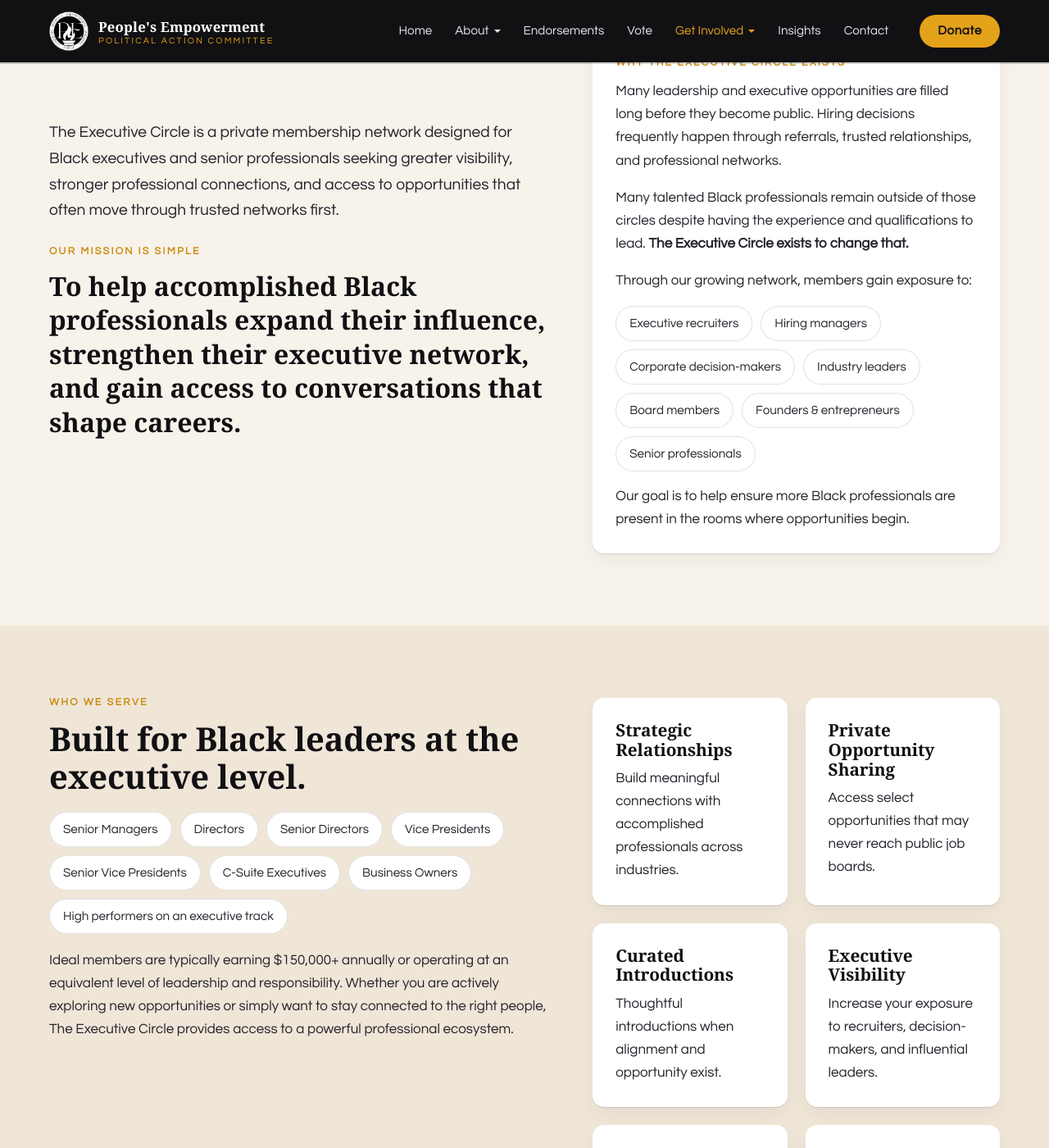
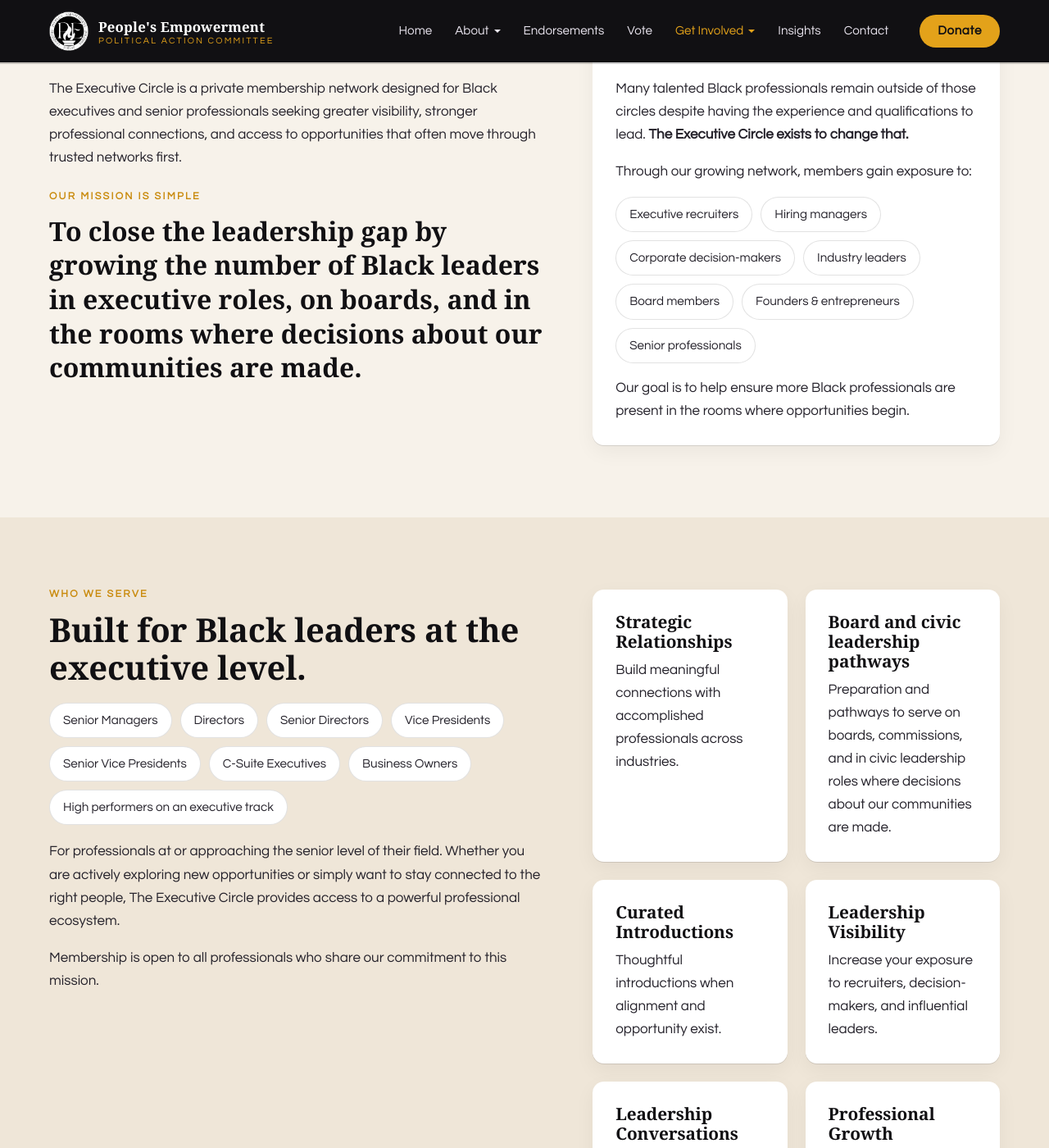
Before and after one commit to PEPACNC/pepac-site, a Jekyll site: the page built from executive-circle.html, in a window 1280 px wide and 1400 px high, scrolled down 747 px. Shown: the whole window at 82% size. Built offline with Jekyll 4.4.1, drawn with Linux system fonts in a browser that asks for light colours; some web fonts are replaced; some of the changed text lies outside the part shown.

Commit message:
Executive Circle copy updates

```diff
--- a/executive-circle.html
+++ b/executive-circle.html
@@ -5,16 +5,17 @@
 redirect_from:
   - /copy-of-business-owner-support
 eyebrow: The Executive Circle
-heading: Private Access. Strategic Relationships. Executive Opportunity.
+heading: Building the Next Generation of Black Leadership.
 lede: "The most influential career opportunities rarely begin with a job posting. They begin with relationships."
 description: "The Executive Circle is a private membership network for Black executives and senior professionals."
 ---
 <section class="section">
   <div class="wrap split">
     <div>
-      <p class="lede">The Executive Circle is a private membership network designed for Black executives and senior professionals seeking greater visibility, stronger professional connections, and access to opportunities that often move through trusted networks first.</p>
+      <p class="lede">The Executive Circle is a membership level of People’s Empowerment PAC. Member dues support PEPAC’s work to expand economic opportunity and leadership in Black and underserved communities across North Carolina.</p>
+      <p>The Executive Circle is a private membership network designed for Black executives and senior professionals seeking greater visibility, stronger professional connections, and access to opportunities that often move through trusted networks first.</p>
       <p class="eyebrow" style="margin-top:28px">Our mission is simple</p>
-      <p class="statement">To help accomplished Black professionals expand their influence, strengthen their executive network, and gain access to conversations that shape careers.</p>
+      <p class="statement">To close the leadership gap by growing the number of Black leaders in executive roles, on boards, and in the rooms where decisions about our communities are made.</p>
     </div>
     <div class="card accent-gold">
       <p class="eyebrow">Why The Executive Circle Exists</p>
@@ -34,13 +35,14 @@
         <p class="eyebrow">Who We Serve</p>
         <h2>Built for Black leaders at the executive level.</h2>
         <ul class="chips"><li>Senior Managers</li><li>Directors</li><li>Senior Directors</li><li>Vice Presidents</li><li>Senior Vice Presidents</li><li>C-Suite Executives</li><li>Business Owners</li><li>High performers on an executive track</li></ul>
-        <p style="margin-top:18px">Ideal members are typically earning $150,000+ annually or operating at an equivalent level of leadership and responsibility. Whether you are actively exploring new opportunities or simply want to stay connected to the right people, The Executive Circle provides access to a powerful professional ecosystem.</p>
+        <p style="margin-top:18px">For professionals at or approaching the senior level of their field. Whether you are actively exploring new opportunities or simply want to stay connected to the right people, The Executive Circle provides access to a powerful professional ecosystem.</p>
+        <p>Membership is open to all professionals who share our commitment to this mission.</p>
       </div>
       <div class="grid grid-2">
         <div class="card"><h3>Strategic Relationships</h3><p>Build meaningful connections with accomplished professionals across industries.</p></div>
-        <div class="card"><h3>Private Opportunity Sharing</h3><p>Access select opportunities that may never reach public job boards.</p></div>
+        <div class="card"><h3>Board and civic leadership pathways</h3><p>Preparation and pathways to serve on boards, commissions, and in civic leadership roles where decisions about our communities are made.</p></div>
         <div class="card"><h3>Curated Introductions</h3><p>Thoughtful introductions when alignment and opportunity exist.</p></div>
-        <div class="card"><h3>Executive Visibility</h3><p>Increase your exposure to recruiters, decision-makers, and influential leaders.</p></div>
+        <div class="card"><h3>Leadership Visibility</h3><p>Increase your exposure to recruiters, decision-makers, and influential leaders.</p></div>
         <div class="card"><h3>Leadership Conversations</h3><p>Private discussions on leadership, career advancement, and executive success.</p></div>
         <div class="card"><h3>Professional Growth</h3><p>Development opportunities, resources, and events for senior-level professionals.</p></div>
       </div>
@@ -56,7 +58,7 @@
         <h3>Founding Membership</h3>
         <div class="price">$59<span style="font-size:1rem">/month</span></div>
         <div class="per">Perfect for professionals seeking strategic relationships and expanded visibility.</div>
-        <ul class="ticks"><li>Executive Circle community access</li><li>Executive networking opportunities</li><li>Curated introductions</li><li>Recruiter visibility</li><li>Leadership discussions</li><li>Opportunity sharing</li><li>Member-only resources</li></ul>
+        <ul class="ticks"><li>Executive Circle community access</li><li>Executive networking opportunities</li><li>Curated introductions</li><li>Leadership development</li><li>Leadership discussions</li><li>Opportunity sharing</li><li>Member-only resources</li></ul>
       </div>
       <div class="tier lead">
         <span class="badge" style="align-self:flex-start">Save two months</span>
@@ -71,7 +73,7 @@
 
 <section class="section dark">
   <div class="wrap grid grid-3">
-    <div><p class="eyebrow">Corporate-Sponsored Memberships</p><p>Organizations committed to leadership development may sponsor memberships for senior leaders and high-potential professionals — individual memberships, leadership cohorts, executive networking access, development experiences, employer branding, and strategic partnerships.</p><p><a class="btn btn-ghost" href="{{ '/contact' | relative_url }}">Contact us for custom pricing</a></p></div>
+    <div><p class="eyebrow">Corporate-Sponsored Memberships</p><p>Organizations committed to leadership development may sponsor memberships for senior leaders and high-potential professionals — individual memberships, leadership cohorts, executive networking access, development experiences, and strategic partnerships.</p><p><a class="btn btn-ghost" href="{{ '/contact' | relative_url }}">Contact us for custom pricing</a></p></div>
     <div><p class="eyebrow">Referral Program</p><p>Members may nominate accomplished professionals who align with our standards and values. Nominees receive priority consideration; all applicants complete the standard review process.</p><p>Referral benefits may include complimentary membership credits, exclusive event invitations, and community recognition.</p></div>
     <div><p class="eyebrow">Waitlist</p><p>To maintain a high-quality member experience, membership capacity may be limited. Qualified applicants may be placed on our waitlist and receive priority access to future openings, invitations to select events, community updates, and Founding Member pricing when available.</p></div>
   </div>
@@ -93,7 +95,7 @@
       <p>If your answer is yes, we invite you to apply.</p>
     </div>
     <form class="form card" data-form action="{{ site.form_endpoint }}" method="POST">
-      <h3>Apply to The Executive Circle</h3>
+      <h3>Join the Founding Waitlist</h3>
       {% include form-fields.html subject="Executive Circle application" %}
       <div class="row"><label>First name <span class="req">*</span><input name="first_name" required autocomplete="given-name"></label><label>Last name <span class="req">*</span><input name="last_name" required autocomplete="family-name"></label></div>
       <div class="row"><label>Email <span class="req">*</span><input type="email" name="email" required autocomplete="email"></label><label>Phone<input type="tel" name="phone" autocomplete="tel"></label></div>
@@ -102,7 +104,7 @@
       <label>Membership interest<select name="plan"><option>Founding Membership — $59/month</option><option>Annual Membership — $590/year</option><option>Corporate-sponsored</option><option>Not sure yet</option></select></label>
       <label>Referred by (optional)<input name="referred_by"></label>
       <label>What are you hoping to gain from The Executive Circle?<textarea name="goals" rows="4"></textarea></label>
-      <button class="btn btn-gold btn-block" type="submit">Submit application</button>
+      <button class="btn btn-gold btn-block" type="submit">Join the waitlist</button>
     </form>
   </div>
 </section>
```
